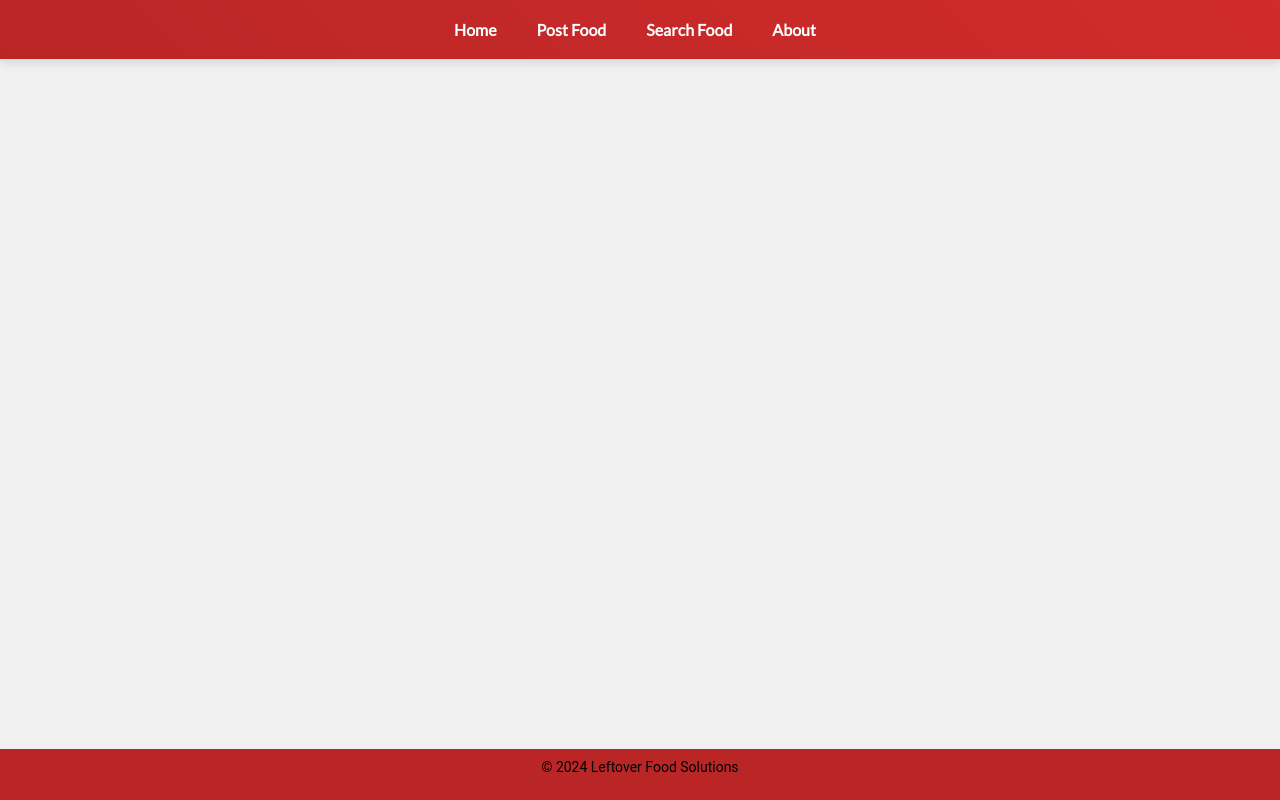
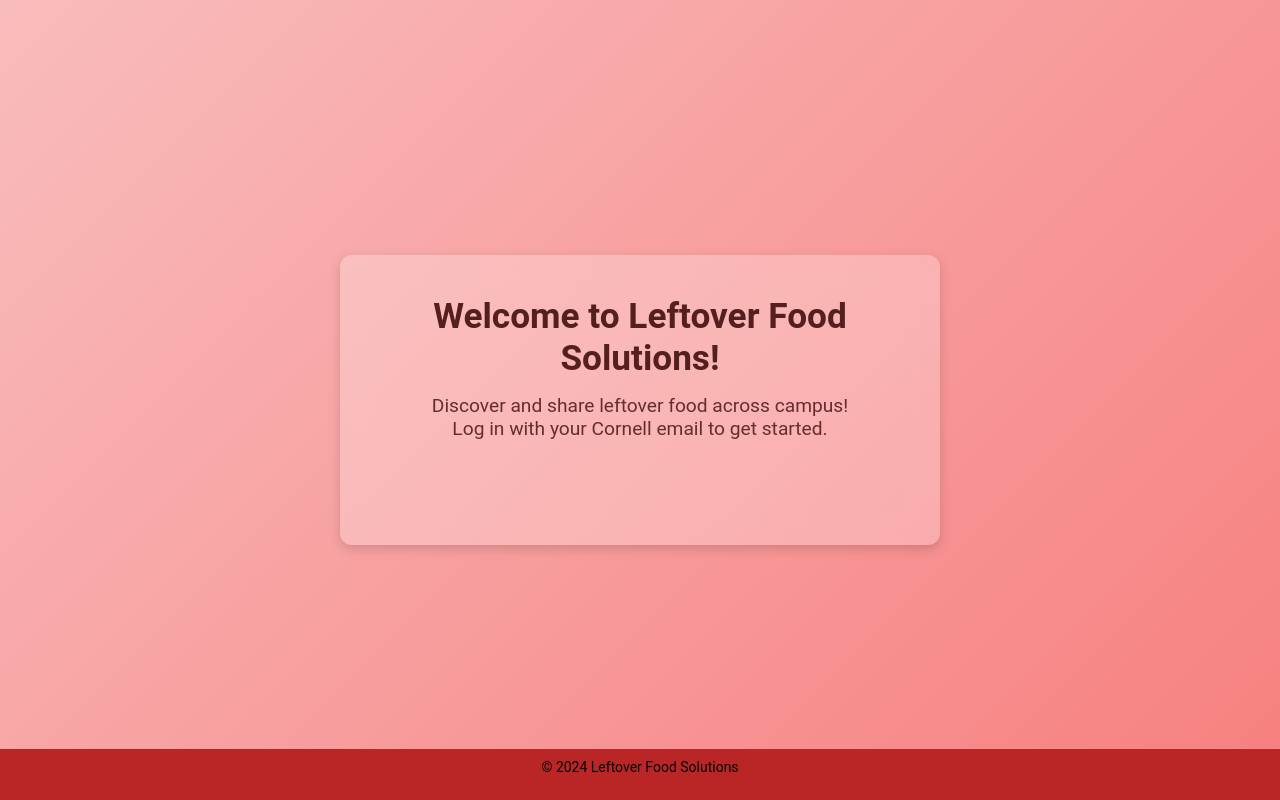
Before and after one commit to ESW-Software-Dev/Leftover-Food-Solutions, a React (Vite) app in the folder client/: page /login in a window 1280 px wide. Built offline with nearby package versions, Linux system fonts and the light colour scheme.

Commit message:
Login Page + Redirect to Home Page

```diff
--- a/client/src/App.jsx
+++ b/client/src/App.jsx
@@ -1,18 +1,25 @@
-// App.jsx
-import React, { useState } from 'react';
+import React, { useState, useEffect } from 'react';
 import { GoogleOAuthProvider, GoogleLogin } from '@react-oauth/google';
-import { BrowserRouter as Router, Routes, Route } from 'react-router-dom';
+import { BrowserRouter as Router, Routes, Route, Navigate, useLocation } from 'react-router-dom';
 import Footer from './components/Footer';
 import Home from './pages/Home';
 import PostPage from './pages/PostPage';
 import SearchPage from './pages/SearchPage';
 import AboutPage from './pages/AboutPage/AboutPage';
 import Navbar from './components/Navbar';
+import LoginPage from './pages/LoginPage';
 import { jwtDecode } from 'jwt-decode';
 
 function App() {
   const [posts, setPosts] = useState([]);
   const [user, setUser] = useState(null);
+
+  useEffect(() => {
+    const storedUser = localStorage.getItem('user');
+    if (storedUser) {
+      setUser(JSON.parse(storedUser));
+    }
+  }, []);
 
   const addPost = (newPost) => {
     setPosts([...posts, newPost]);
@@ -22,28 +29,70 @@
     setPosts(posts.filter((_, index) => index !== indexToDelete));
   };
 
+  async function handleUpload(decodedUser) {
+    try {
+      const userData = {
+        googleId: decodedUser.sub,
+        email: decodedUser.email,
+        displayName: decodedUser.name,
+        firstName: decodedUser.given_name,
+        lastName: decodedUser.family_name,
+        picture: decodedUser.picture,
+      };
+
+      console.log("Uploading user data to MongoDB:", userData);
+
+      const response = await fetch("http://localhost:9000/create-user", {
+        method: 'POST',
+        headers: { 'Content-Type': 'application/json' },
+        body: JSON.stringify(userData),
+      });
+
+      const data = await response.json();
+      console.log("Server response:", data);
+    } catch (error) {
+      console.error("Error during user upload:", error);
+    }
+  }
+
   const handleLoginSuccess = (credentialResponse) => {
     console.log('Login successful:', credentialResponse);
-
     const decoded = jwtDecode(credentialResponse.credential);
+    console.log("Decoded user:", decoded);
     const userObject = {
       name: decoded.name,
       email: decoded.email,
       picture: decoded.picture,
     };
     setUser(userObject);
+    localStorage.setItem('user', JSON.stringify(userObject));
+    handleUpload(decoded);
   };
 
   const handleLogout = () => {
     setUser(null);
+    localStorage.removeItem('user');
     console.log('User signed out');
   };
 
   return (
     <GoogleOAuthProvider clientId="484980379768-uc7nj2hgg3r6r0g05jfv4bij1k3d47dt.apps.googleusercontent.com">
       <Router>
+        <AppContent user={user} handleLoginSuccess={handleLoginSuccess} handleLogout={handleLogout} posts={posts} addPost={addPost} deletePost={deletePost} />
+      </Router>
+    </GoogleOAuthProvider>
+  );
+}
+
+function AppContent({ user, handleLoginSuccess, handleLogout, posts, addPost, deletePost }) {
+  const location = useLocation();
+  const isLoginPage = location.pathname === "/login";
+
+  return (
     <div className="app-container">
-          <Navbar user={user} />
+      {!isLoginPage && <Navbar user={user} />}
+
+      {!isLoginPage && (
         <div style={{ position: 'absolute', top: '10px', right: '10px', zIndex: 1000 }}>
           {user ? (
             <div style={{
@@ -57,10 +106,6 @@
               padding: '10px 15px',
               borderRadius: '5px',
               transition: 'all 0.3s ease',
-                ':hover': {
-                  backgroundColor: 'rgba(255, 255, 255, 0.2)',
-                  transform: 'scale(1.05)'
-                }
             }}>
               <span>{user.name}</span>
               <button
@@ -76,38 +121,29 @@
                   fontFamily: "'Lato', sans-serif",
                   fontSize: '14px',
                   transition: 'all 0.3s ease',
-                    ':hover': {
-                      backgroundColor: '#C72B2B',
-                      transform: 'scale(1.05)'
-                    }
                 }}
               >
                 Logout
               </button>
             </div>
           ) : (
-              <div style={{ padding: '2px' }}>
-                <GoogleLogin
-                  onSuccess={handleLoginSuccess}
-                  onError={() => {
-                    console.log('Login Failed');
-                  }}
-                />
+            <GoogleLogin onSuccess={handleLoginSuccess} onError={() => console.log('Login Failed')} />
+          )}
         </div>
       )}
-          </div>
+
       <main>
         <Routes>
-              <Route path="/" element={<Home posts={posts} deletePost={deletePost} />} />
-              <Route path="/post" element={<PostPage posts={posts} addPost={addPost} deletePost={deletePost} />} />
-              <Route path="/search" element={<SearchPage />} />
-              <Route path="/about" element={<AboutPage />} />
+          <Route path="/login" element={user ? <Navigate to="/" /> : <LoginPage onLoginSuccess={handleLoginSuccess} />} />
+          <Route path="/" element={user ? <Home posts={posts} deletePost={deletePost} /> : <Navigate to="/login" />} />
+          <Route path="/post" element={user ? <PostPage posts={posts} addPost={addPost} deletePost={deletePost} /> : <Navigate to="/login" />} />
+          <Route path="/search" element={user ? <SearchPage /> : <Navigate to="/login" />} />
+          <Route path="/about" element={user ? <AboutPage /> : <Navigate to="/login" />} />
         </Routes>
       </main>
+
       <Footer />
     </div>
-      </Router>
-    </GoogleOAuthProvider>
   );
 }
 
--- /dev/null
+++ b/client/src/pages/LoginPage.jsx
@@ -0,0 +1,63 @@
+import React from 'react';
+import { GoogleLogin } from '@react-oauth/google';
+import '../App.css';
+
+const LoginPage = ({ onLoginSuccess }) => {
+  return (
+    <div
+      className="login-page"
+      style={{
+        display: 'flex',
+        flexDirection: 'column',
+        justifyContent: 'center',
+        alignItems: 'center',
+        height: '100vh',
+        width: '100vw',
+        background: 'linear-gradient(135deg, #f9bcbc, #f77f7f)',
+        color: 'white',
+        textAlign: 'center',
+        margin: '0',
+        position: 'absolute',
+        top: '0',
+        left: '0',
+      }}
+    >
+      { }
+      <div
+        style={{
+          background: 'rgba(255, 255, 255, 0.25)',
+          backdropFilter: 'blur(12px)',
+          borderRadius: '12px',
+          padding: '40px 60px',
+          boxShadow: '0 4px 12px rgba(0, 0, 0, 0.15)',
+          textAlign: 'center',
+          maxWidth: '600px',
+        }}
+      >
+        <h1 style={{ fontSize: '2.2rem', marginBottom: '15px', fontWeight: '700', color: '#541f1f' }}>
+          Welcome to Leftover Food Solutions!
+        </h1>
+        <p style={{ fontSize: '1.2rem', marginBottom: '25px', opacity: '0.9', color: '#541f1f' }}>
+          Discover and share leftover food across campus! <br /> Log in with your Cornell email to get started.
+        </p>
+
+        <div style={{ width: '300px', margin: '0 auto' }}>
+          <GoogleLogin
+            onSuccess={onLoginSuccess}
+            onError={() => console.log('Login Failed')}
+            style={{
+              display: 'block',
+              width: '100%',
+              height: '45px',
+              borderRadius: '8px',
+              fontSize: '15px',
+              fontWeight: '600',
+            }}
+          />
+        </div>
+      </div>
+    </div>
+  );
+};
+
+export default LoginPage;
```
Also changed, not shown: client/src/pages/Home.jsx (line endings or trailing spaces). Lines whose indentation alone changed are shown as unchanged.
